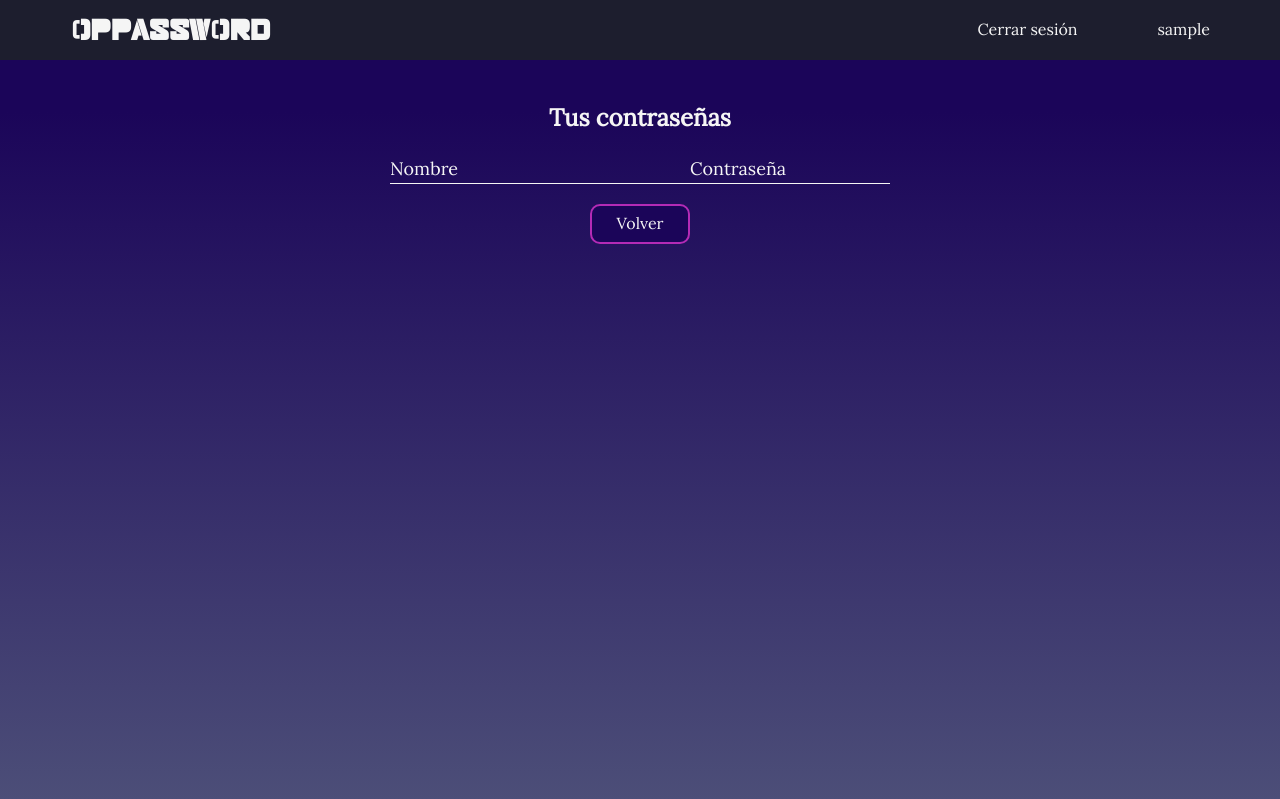
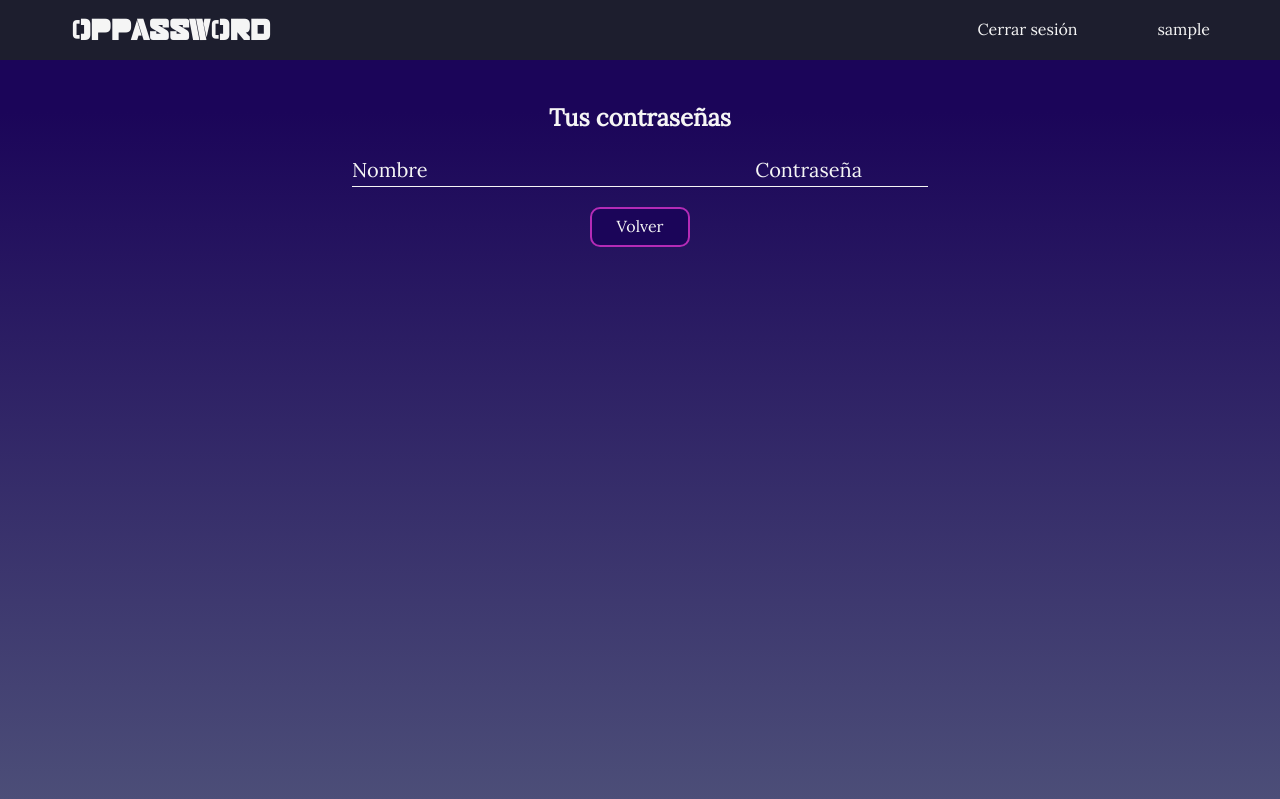
Before and after one commit to AndreuJL/create_password, a PHP site: page /lista.php in a window 1280 px wide. Shown: the top 799 px of the page. Run offline with PHP 8.4, Linux system fonts and the light colour scheme; the visitor is signed in with stand-in values (Sample User, id 1); data that the repository does not hold is empty; some libraries are stand-ins or nearby versions.

Commit message:
retoques

```diff
--- a/css/style.css
+++ b/css/style.css
@@ -481,35 +481,39 @@ body {
     align-items: center;
 
     & .subcaja__contrasenyas {
-      width: 500px;
+      width: 45%;
       display: flex;
       flex-direction: column;
+      font-size: 22px;
 
       & .header__contrasenyas {
         display: flex;
         align-items: center;
-        gap: 180px;
         border-bottom: 1px solid var(--color-blanco-letra);
+        font-size: 20px;
 
-        & p {
-          min-width: 120px;
-          font-size: 18px;
+        & .nombre__contrasenyatitulo {
+          width: 70%;
+        }
+
+        & .subtitulo__contrasenya {
+          width: 30%;
         }
       }
 
       & .fila__contrasenya {
         display: flex;
         align-items: center;
-        gap: 220px;
         border-bottom: 1px dashed rgb(180, 180, 180);
+        font-size: 16px;
 
         & .nombre__contrasenya {
           overflow: hidden;
-          width: 200px;
+          width: 70%;
         }
 
         & .contrasenya__eliminar {
-          width: 100%;
+          width: 30%;
           display: flex;
           justify-content: space-between;
           gap: 15px;
--- a/index.php
+++ b/index.php
@@ -19,15 +19,15 @@
 
                 <article class="opciones">
                   <div class="opcion">
-                    <input type="checkbox" name="mayusculas" id="mayusculas">
+                    <input type="checkbox" name="mayusculas" id="mayusculas" checked>
                     <h3>MAYÚSCULAS</h3>
                   </div>
                   <div class="opcion">
-                    <input type="checkbox" name="minusculas" id="minusculas">
+                    <input type="checkbox" name="minusculas" id="minusculas" checked>
                     <h3>Minúsculas</h3>
                   </div>
                   <div class="opcion">
-                    <input type="checkbox" name="numeros" id="numeros">
+                    <input type="checkbox" name="numeros" id="numeros" checked>
                     <h3>Números</h3>
                   </div>
                   <!-- He puesto este check y select escondido con CSS para que javascript me pille que la casilla de simbolos no está seleccionada y para que me pilla que tiene la opcion de 6 carácteres siempre -->
--- a/lista.php
+++ b/lista.php
@@ -28,8 +28,8 @@
           <article class="subcaja__contrasenyas" id="subcaja__contrasenyas">
 
             <article class="header__contrasenyas">
-              <p>Nombre</p>
-              <p>Contraseña</p>
+              <p class="nombre__contrasenyatitulo">Nombre</p>
+              <p class="subtitulo__contrasenya">Contraseña</p>
             </article>
           </article>
 
```
Also changed, not shown: registrado.php (+4 -4 lines).
